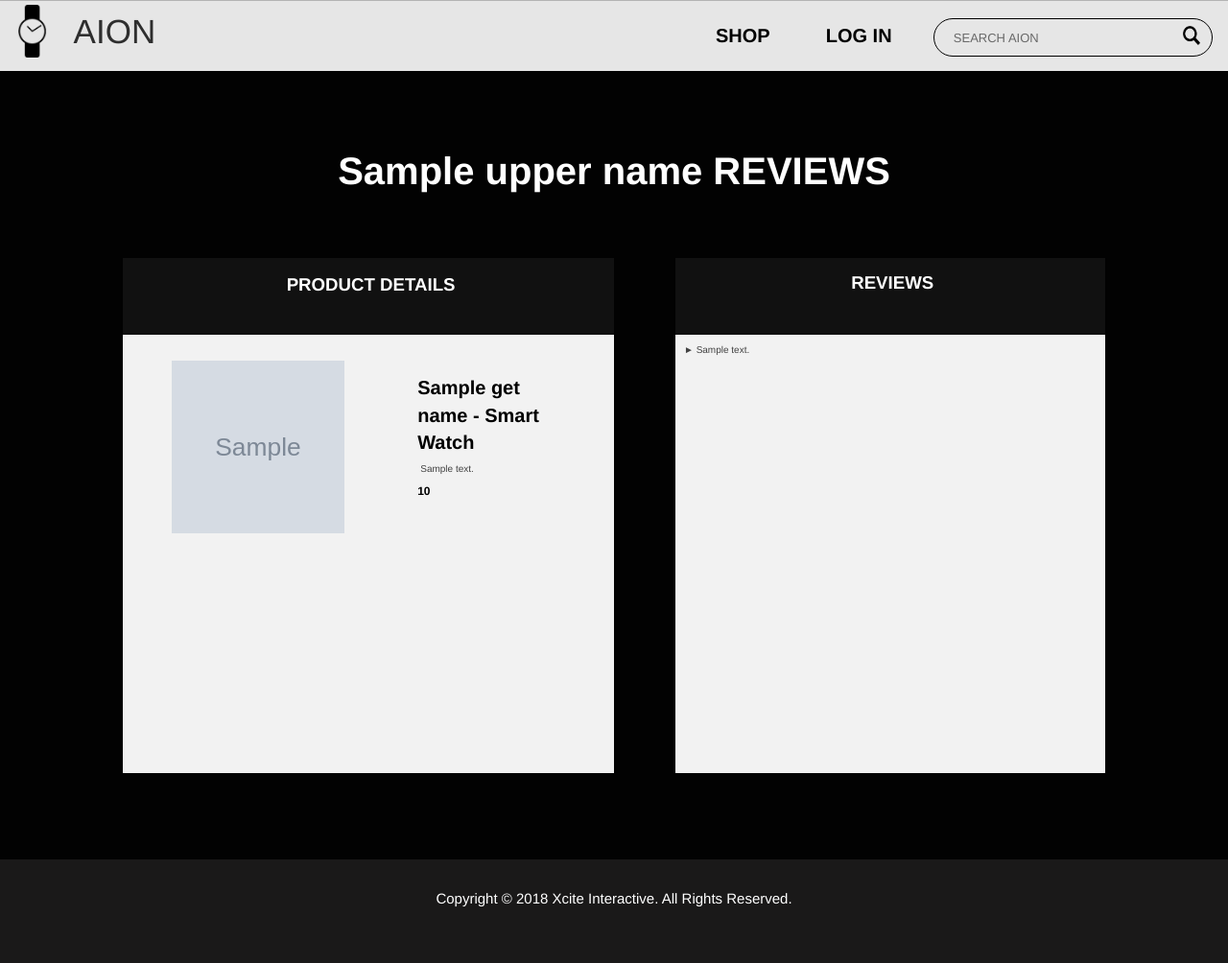
After one commit to dexvillar/SECPROG, a Django app: template aionApp/templates/aionApp/review.html in a window 1280 px wide. The commit adds this page. Shown: the whole page at 96% size. Run offline with Django 3.2, Linux system fonts and the light colour scheme; the template is opened without the code that fills it: most values are stand-ins (such as "Sample title", 1, 10 or a date in 2020); grey boxes marked "Sample" are stand-in pictures; some libraries are stand-ins or nearby versions.

Commit message:
fixed reviews but not filtering properly

```diff
--- a/aionApp/models.py
+++ b/aionApp/models.py
@@ -48,8 +48,8 @@ class user(models.Model):
     password = models.CharField(max_length=255)
     email = models.CharField(max_length=255)
     role_type = models.CharField(max_length=16, choices=role_choices, default='3')
-    billing_add=models.ForeignKey(billing_addres)
-    shipping_add=models.ForeignKey(shipping_addres)
+    billing_add=models.ForeignKey(billing_addres, default=0)
+    shipping_add=models.ForeignKey(shipping_addres, default=0)
 
     def __str__(self):
         return self.last_name
--- a/aionApp/static/aionApp/editprofile.css
+++ b/aionApp/static/aionApp/editprofile.css
@@ -16,7 +16,7 @@ html, body {
     justify-content: space-between;
     align-items: center;
     width: 100%;
-    height: 5.3em;
+    height: 4.7em;
     border-top-style: ridge;
     border-top-color: #d3d3d3;
     border-top-width: thin;
@@ -97,6 +97,8 @@ html, body {
     flex-direction: row;
     justify-content:space-between;
     align-items: center;
+    position: absolute;
+    top: -35%;
 }
 
 footer {
@@ -227,6 +229,7 @@ footer {
     border: 0;
     outline: none;
 	margin-top: -7%;
+    color: white;
 }
 
 #align {
--- /dev/null
+++ b/aionApp/static/aionApp/review.css
@@ -0,0 +1,406 @@
+html, body {
+    max-width: 100%;
+    overflow-x: hidden;
+    margin: 0;
+    padding: 0;
+}
+
+#navbar {
+    display: flex;
+    justify-content: center;
+    top: 0;
+    left: 0;
+    position: fixed;
+    overflow: hidden;
+    flex-direction: row;
+    justify-content: space-between;
+    align-items: center;
+    width: 100%;
+    height: 5.3em;
+    border-top-style: ridge;
+    border-top-color: #d3d3d3;
+    border-top-width: thin;
+    background-color: white;
+    border-color: #c7c7c7;
+    opacity: 0.9;
+}
+
+#navbar a {
+    float: left;
+    display: block;
+    color: black;
+    text-align: center;
+    padding: 14px 16px;
+    text-decoration: none;
+    font-size: 20px;
+    font-family: "Helvetica Neue";
+    font-weight: bold;
+    margin-left: 1.3em;
+    cursor: pointer;
+}
+
+#navbar a:hover {
+    color: #A6ACAF;
+}
+
+#navbar a.active {
+    background-color: #4CAF50;
+    color: black;
+}
+
+.searchContainer {
+    text-align: center;
+    position: absolute;
+    right: -25%;
+    bottom: 50%;
+    width: 35%;
+    display: block;
+    margin: 0 auto;
+}
+
+#searchBar{
+    position: absolute;
+    top: 35%;
+    right: 75%;
+    margin: 0 auto;
+    width: 65%;
+    height: 40px;
+    padding: 0 20px;
+    font-size: 1.3rem;
+    border: 1px solid black;
+    border-radius: 25px;
+    font-family: "Helvetica Neue";
+    outline: none;
+}
+
+.searchIcon{
+    position: absolute;
+    top: 62%;
+    right: 78%;
+    width: 4%;
+    height: 70%;
+}
+
+#watch {
+    position: relative;
+    width: 55px;
+    height: 55px;
+    margin-left: 2px;
+}
+
+#logo {
+    font-size: 35px;
+    font-family: "Helvetica Neue";
+    display: flex;
+    justify-content: center;
+    overflow: hidden;
+    flex-direction: row;
+    justify-content:space-between;
+    align-items: center;
+}
+
+#profile {
+    width: 30px;
+    height: 30px;
+}
+
+footer {
+    background-color: #1a1919;
+    height: 12%;
+    display: block;
+    padding-top: 30px;
+    position: relative;
+    text-align: center;
+    font-family: "Helvetica Neue";
+    font-size: 15px;
+    position: relative;
+    color: white;
+}
+
+/* Full-width input fields */
+input[type=text], input[type=password] {
+    width: 100%;
+    padding: 12px 20px;
+    margin: 8px 0;
+    display: inline-block;
+    border: 1px solid #ccc;
+    box-sizing: border-box;
+}
+
+/* Set a style for all buttons */
+
+
+#loginBtn {
+    font-family: "Helvetica Neue";
+    font-weight: bold;
+    font-size: 15px;
+    background-color: black;
+    color: white;
+    padding: 14px 20px;
+    margin: 8px 0;
+    border: none;
+    cursor: pointer;
+    width: 100%;
+}
+
+#loginBtn:hover, #cancelBtn:hover {
+    background-color: #4688F1;
+}
+
+#cancelBtn {
+    margin: 8px 0;
+    border: none;
+    cursor: pointer;
+    color: white;
+}
+
+/* Extra styles for the cancel button */
+.cancelbtn {
+    width: auto;
+    padding: 10px 18px;
+    background-color: #f44336;
+}
+
+/* Center the image and position the close button */
+.imgcontainer {
+    text-align: center;
+    margin: 24px 0 12px 0;
+    position: relative;
+}
+
+.loginContainer, .watchModalContainer, .addProductContainer, .deleteProductContainer, .addProductContainer {
+    padding: 16px;
+}
+
+span.psw {
+    position: relative;
+    top: 20%;
+    left: 8%;
+    padding-top: 10px;
+    font-family: "Helvetica Neue";
+}
+
+/* The Modal (background) */
+.modal {
+    display: none; /* Hidden by default */
+    position: fixed; /* Stay in place */
+    z-index: 1; /* Sit on top */
+    left: 0;
+    top: 0;
+    width: 100%; /* Full width */
+    height: 100%; /* Full height */
+    overflow: auto; /* Enable scroll if needed */
+    background-color: rgb(0,0,0); /* Fallback color */
+    background-color: rgba(0,0,0,0.4); /* Black w/ opacity */
+    padding-top: 60px;
+}
+
+/* Modal Content/Box */
+.modal-content {
+    background-color: #fefefe;
+    margin: 5% auto 15% auto; /* 5% from the top, 15% from the bottom and centered */
+    border: 1px solid #888;
+    width: 25%; /* Could be more or less, depending on screen size */
+}
+
+/* The Close Button (x) */
+.close {
+    position: absolute;
+    right: 25px;
+    top: 0;
+    color: #000;
+    font-size: 35px;
+    font-weight: bold;
+}
+
+.close:hover {
+    color: #4688F1;
+    cursor: pointer;
+}
+
+/* Add Zoom Animation */
+.animate {
+    -webkit-animation: animatezoom 0.6s;
+    animation: animatezoom 0.6s
+}
+
+@-webkit-keyframes animatezoom {
+    from {-webkit-transform: scale(0)}
+    to {-webkit-transform: scale(1)}
+}
+
+@keyframes animatezoom {
+    from {transform: scale(0)}
+    to {transform: scale(1)}
+}
+
+/* Change styles for span and cancel button on extra small screens */
+@media screen and (max-width: 300px) {
+    span.psw {
+        display: block;
+        float: none;
+        font-family: "Helvetica Neue";
+    }
+    .cancelbtn {
+        width: 100%;
+    }
+}
+
+.loginText {
+    font-family: "Helvetica Neue";
+}
+
+.aLogin {
+    text-decoration: none;
+    color: #4688F1;
+    font-family: "Helvetica Neue";
+}
+
+#error {
+    position: relative;
+    left: 16%;
+    font-family: "Helvetica Neue";
+    color: #E8453C;
+}
+
+#reviewContainer {
+    background-color: #020202;
+    text-align: center;
+    color: white;
+    width: 100%;
+    height: 100%;
+    max-height: 100%;
+    margin: 0;
+    padding: 0;
+    background-size: 100% 100%;
+    background-repeat: no-repeat;
+}
+
+#bigMessage {
+    position: relative;
+    top: 20%;
+    transform: translateY(-50%);
+    text-align: center;
+    font-family: "Helvetica Neue";
+    font-size: 40px;
+    color: white;
+    font-weight: bold;
+}
+
+#title {
+	font-size: 14pt;
+	color: white;
+	padding-left: 1%;
+	font-family: "Helvetica Neue";
+	padding-top: 3%;
+	height: 15%;
+	background-color: #111;
+    font-weight: bold;
+    text-align: center;
+}
+
+#container1 {
+	width: 40%;
+	height: 60%;
+	border-width: thin;
+	border-color: black;
+	background-color: #f2f2f2;
+    position: absolute;
+    top: 30%;
+    left: 10%;
+}
+
+#container2 {
+	width: 35%;
+	height: 60%;
+	background-color: #f2f2f2;
+	border-width: thin;
+	border-color: #7D7D7D;
+    position: absolute;
+	top: 30%;
+    left: 55%;
+}
+
+#text{
+	position: absolute;
+	top: 3%;
+	left: 5%;
+}
+
+.fontUP{
+	font-family: "Helvetica Neue";
+	color: black;
+	font-size: 11pt;
+	padding-left: 3%;
+	padding-top: 2%;
+}
+
+#watchphoto{
+	position: absolute;
+	left: 10%;
+	top: 20%;
+}
+
+#watchinfo {
+	position: absolute;
+	top: 22%;
+	left: 60%;
+	height: 40%;
+	width: 30%;
+	font-size: 11pt;
+	font-family: "Helvetica Neue";
+}
+
+#name {
+    padding-top: 2%;
+	padding-bottom: 2%;
+    color: black;
+    font-family: "Helvetica Neue";
+    font-size: 20px;
+    font-weight: bold;
+    position: relative;
+    text-align: left;
+    display: inline-block;
+}
+
+#watchType {
+    padding-top: 2%;
+	padding-bottom: 2%;
+    color: black;
+    font-family: "Helvetica Neue";
+    font-size: 15px;
+    font-weight: bold;
+    position: relative;
+    text-align: left;
+    display: inline-block;
+}
+
+#description {
+    font-family: "Helvetica Neue";
+    color: #424242;
+    font-size: 10px;
+    margin-right: 0%;
+    text-align: justify;
+    position: relative;
+    padding-top: 2%;
+    padding-left: 2%;
+    padding-right: 2%;
+}
+
+#price {
+    color: black;
+    font-family: "Helvetica Neue";
+    font-size: 12px;
+    position: relative;
+    text-align: left;
+    font-weight: bold;
+    margin-top: 5%;
+}
+
+#align {
+	width: 150%;
+	height: 30%;
+	position: absolute;
+	left: 35%;
+	margin-top: -5%;
+}
--- a/aionApp/templates/aionApp/checkout.html
+++ b/aionApp/templates/aionApp/checkout.html
@@ -50,7 +50,7 @@
                     <div id="title">PRODUCT DETAILS</div>
                     <div id="watchphoto"> <img src="{{ MEDIA_URL }}{{ mediaPicture }}" width="200px" height="200px"> </div>
                     <div id="watchinfo">
-                        <div id="info">Item name: {{ getName }}<br> </div>
+                        <div id="info">Product Name: {{ getName }}<br> </div>
                         <div id="info">Price: ${{ getPrice }}<br> </div>
                         <div id="info">Quantity: {{ getQuantity }}<br> </div>
                         <div id="info2"> <b> Total: ${{ total }}</b> <br> </div>
@@ -70,7 +70,6 @@
                         <span class="fontUP">Expiry Date:</span>
                         <div id="align"> <input type="text" class="ccInput" id="month" placeholder="mm" min="1" max="12"  pattern=".{2,2}"name="month"> <input type="text" class="ccInput" id="year" placeholder="yy" pattern=".{2,2}" name="year"> </div>
                         <br> <br>
-
                 </div>
 
                 <button id="submitButton">FINISH PURCHASE</button>
--- /dev/null
+++ b/aionApp/templates/aionApp/review.html
@@ -0,0 +1,108 @@
+<html>
+    <head>
+         {% load static %}
+        <title>Review Page</title>
+        <link rel="icon" href="{% static 'aionApp/Images/watch.png' %}" type="image" sizes="16x16">
+        <link rel="stylesheet" type="text/css" href="{% static 'aionApp/review.css' %}">
+        <link rel="stylesheet" href="https://maxcdn.bootstrapcdn.com/bootstrap/3.3.7/css/bootstrap.min.css">
+        <script src="https://ajax.googleapis.com/ajax/libs/jquery/3.3.1/jquery.min.js"></script>
+        <script src="https://maxcdn.bootstrapcdn.com/bootstrap/3.3.7/js/bootstrap.min.js"></script>
+    </head>
+
+    <body>
+        <div id="navbar">
+            <p id="logo" style="position: absolute; left: -3%;">
+                {% if currentUser.user_id > 0 %}
+                <a href="/aionApp/homePage/"><img src="{% static 'aionApp/Images/watch.png' %}" id="watch"></a>
+                {% else %}
+                <a href="/aionApp/exitSession/"><img src="{% static 'aionApp/Images/watch.png' %}" id="watch"></a>
+                {% endif %}
+                 AION
+            </p>
+
+            {% if currentUser.role_type != "0" %}
+            <form class="searchContainer">
+                <input type="text" id="searchBar" placeholder="SEARCH AION">
+                <a href="#"><img class="searchIcon" src="{% static 'aionApp/Images/search.png' %}"></a>
+            </form>
+            {% endif %}
+
+            {% if currentUser.user_id > 0 %}
+                {% if currentUser.role_type != "0" %}
+                    <span style="position: absolute; left: 47%;">
+                        <a href="/aionApp/profilePage/"><img src="{% static 'aionApp/Images/profile.png' %}" id="profile"></a>
+                        <a href="/aionApp/shopPage/">SHOP</a>
+                        <a href="/aionApp/exitSession/">LOG OUT</a>
+                    </span>
+                {% else %}
+                    <span style="position: absolute; left: 70%;">
+                        <a onclick="document.getElementById('addProductModal').style.display='block'">ADD PRODUCT</a>
+                        <a href="/aionApp/exitSession/">LOG OUT</a>
+                    </span>
+                {% endif %}
+            {% else %}
+            <span style="position: absolute; left: 55%;">
+                <a href="/aionApp/shopPage/">SHOP</a>
+                <a onclick="document.getElementById('loginModal').style.display='block'">LOG IN</a>
+            </span>
+            {% endif %}
+        </div>
+
+        <div id="loginModal" class="modal">
+            <form class="modal-content animate" action="{% url 'aionApp:shopLogIn' %}" method = "post">
+                {% csrf_token %}
+                <div class="imgcontainer">
+                    <span onclick="document.getElementById('loginModal').style.display='none'" class="close" title="Close Modal">&times;</span>
+                </div>
+
+                <div class="loginContainer">
+                    <div class="spacer" style="margin-bottom: 1em;"> </div>
+                    <input type="text" placeholder="USERNAME" name="userName" required>
+                    <input type="password" placeholder="PASSWORD" name="userPassword" required>
+                    <button type="submit" id="loginBtn">LOG IN</button>
+
+                    {% if error %}
+                    <div class="spacer" style="margin-bottom: 1em;"> </div>
+                    <p id="error">Invalid user name or password.</p>
+                    {% endif %}
+                </div>
+
+                <div class="loginContainer" id="logIn" style="background-color:#f1f1f1; height: 10%;">
+                    <span class="psw">Don't have an account? <a href="/aionApp/registerPage/" class="aLogin">Sign up now.</a></span>
+                </div>
+            </form>
+        </div>
+
+        <div id="reviewContainer">
+            <p id="bigMessage">{{upperName}} REVIEWS</p>
+
+            <div id="container1">
+                    <div id="title">PRODUCT DETAILS</div>
+                    <div id="watchphoto"> <img src="{{ MEDIA_URL }}{{ mediaPicture }}" width="180px" height="180px"> </div>
+                    <div id="watchinfo">
+                        {% if getWatchType == "0" %}
+                            <div id="name">{{ getName }} <p id="watchType"> - Analog Watch</p><br> </div>
+                        {% elif getWatchType == "1" %}
+                            <div id="name">{{ getName }} - Digital Watch<br> </div>
+                        {% else %}
+                            <div id="name">{{ getName }} - Smart Watch<br> </div>
+                        {% endif %}
+                        <div id="description">{{ getDescription }}<br> </div>
+                        <div id="price">{{ getPrice }}
+                        <br> </div>
+                    </div>
+                </div>
+
+                <div id="container2">
+                    <div id="title">REVIEWS</div>
+                    {% if addedReviews %}
+                    {% for reviews in addedReviews %}
+                        <div id="description">► {{ reviews.reviews }}<br> </div>
+                    {% endfor %}
+                    {% endif %}
+                </div>
+        </div>
+
+        <footer>Copyright © 2018 Xcite Interactive. All Rights Reserved.</footer>
+    </body>
+</html>
--- a/aionApp/templates/aionApp/shop.html
+++ b/aionApp/templates/aionApp/shop.html
@@ -155,12 +155,14 @@
                             <p id="productName">{{watches.name}}</p>
                             <p id="description">{{watches.description}}</p>
                             <p id="price">${{watches.price}}</p>&nbsp;
-                            {% if watches.stock <= 15 %}
+                            {% if watches.stock == 0 %}
+                            <p id="stock">Out of stock!</p>
+                            {% elif watches.stock <= 15 %}
                             <p id="stock">Only {{watches.stock}} left!</p>
                             {% endif %}
                             <p id="quantityText">QUANTITY</p>
                             <input id="quantity" type="number" value="1" name="productQuantity" min="1"/>
-                            <a id="checkReviewsText">CHECK REVIEWS</a>
+                            <a href="{% url 'aionApp:reviewPage' watches.id %}" id="checkReviewsText">CHECK REVIEWS</a>
                             <br/>
                             <br/>
                             <br/>
--- a/aionApp/urls.py
+++ b/aionApp/urls.py
@@ -22,5 +22,6 @@ urlpatterns= [
     url(r'^checkoutPage/$', views.checkoutPage, name='checkoutPage'),
     url(r'^purchasePage/$', views.purchasePage, name='purchasePage'),
     url(r'^addReview/(?P<id>[\w\-]+)$', views.addReview, name='addReview'),
+    url(r'^reviewPage/(?P<id>[\w\-]+)$', views.reviewPage, name='reviewPage'),
     url(r'^editProfilePage/$', views.editProfilePage, name='editProfilePage'),
 ]
```
Also changed, not shown: aionApp/static/aionApp/profile.css (+4 -4 lines), aionApp/templates/aionApp/editprofile.html (+5 -3 lines), aionApp/templates/aionApp/profile.html (+40 -10 lines), aionApp/views.py (+68 -17 lines), aionApp/migrations/0033_auto_20180312_1020.py (added), db.sqlite3, 4 other files.
